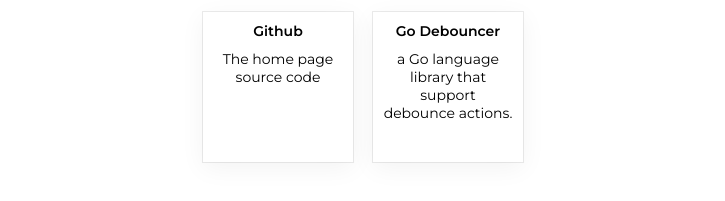
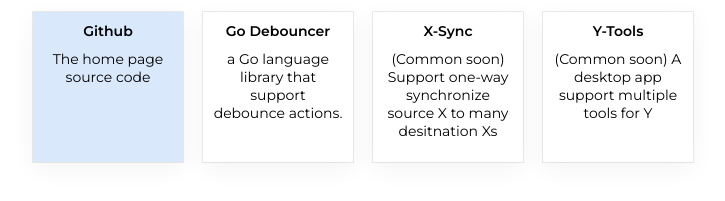
Before and after one commit to vnteamopen/vnteamopen.github.io, a plain HTML site: page index.html in a window 1280 px wide. Shown: the part 153-354 px from the top of the page, without its empty margins (317-1042 px from the left). Drawn offline with Linux system fonts and the light colour scheme.

Commit message:
update projects

```diff
--- a/index.html
+++ b/index.html
@@ -61,6 +61,9 @@
 				display: block;
 				text-align: center;
 			}
+			.projects .project a.home {
+				background-color: #DAE8FC;
+			}
 			.projects .project t {
 				font-weight: 600;
 			}
@@ -78,7 +81,7 @@
 		<div class="header"><img class="logo" src="https://raw.githubusercontent.com/vnteamopen/vnteamopen.github.io/main/logo.png" /></div>
 		<ul class="projects">
 			<li class="project">
-				<a target="_blank" href="https://github.com/vnteamopen">
+				<a class="home" target="_blank" href="https://github.com/vnteamopen">
 					<t>Github</t>
 					<c>The home page source code</c>
 				</a>
@@ -89,6 +92,18 @@
 					<c>a Go language library that support debounce actions.</c>
 				</a>
 			</li>
+			<li class="project">
+				<a target="_blank" href="#">
+					<t>X-Sync</t>
+					<c>(Common soon) Support one-way synchronize source X to many desitnation Xs</c>
+				</a>
+			</li>
+			<li class="project">
+				<a target="_blank" href="#">
+					<t>Y-Tools</t>
+					<c>(Common soon) A desktop app support multiple tools for Y</c>
+				</a>
+			</li>
 		</ul>
 	</body>
 </html>
```
